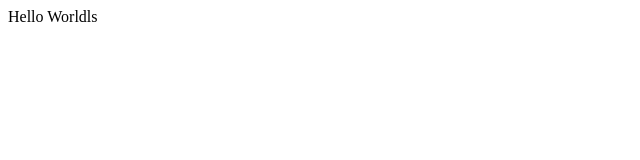
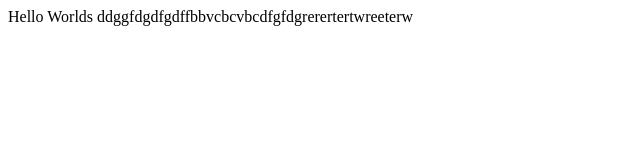
Before and after one commit to JUAN345-lang/lecture0, a plain HTML site: page lecture0/index.html in a window 1280 px wide. Shown: the whole page, without its empty margins (0-640 px from the left). Drawn offline with Linux system fonts and the light colour scheme.

Commit message:
Added index.html

```diff
--- a/lecture0/index.html
+++ b/lecture0/index.html
@@ -8,7 +8,7 @@
 
 <body>
 
-Hello Worldls
+Hello Worlds  ddggfdgdfgdffbbvcbcvbcdfgfdgrerertertwreeterw
 
 </body>
 </html>
```
